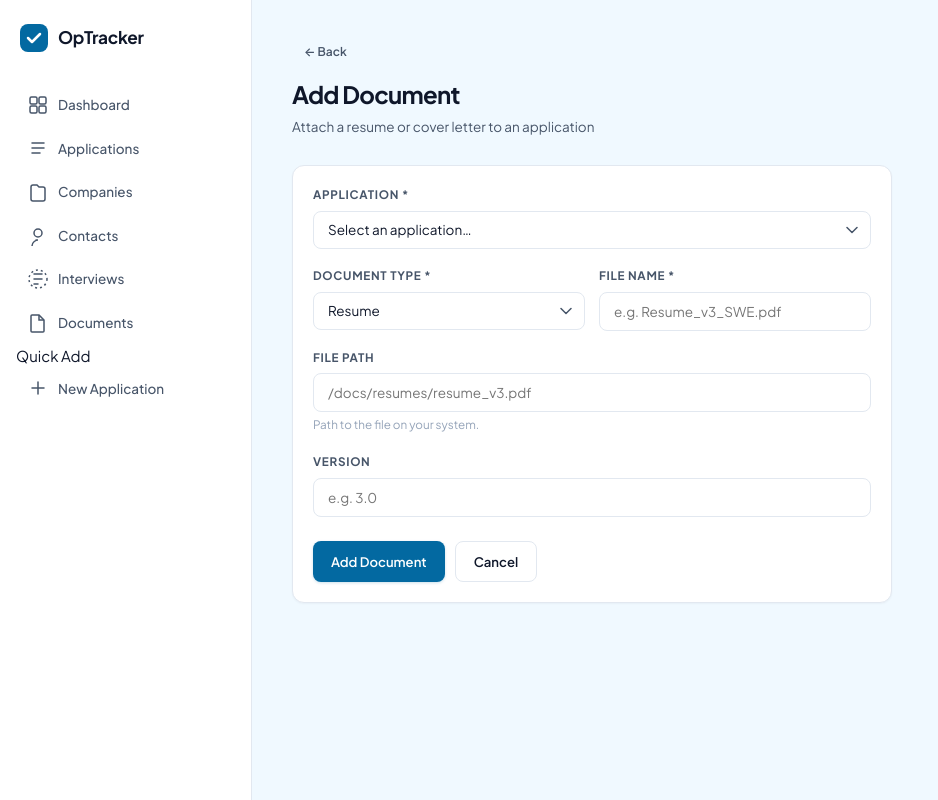
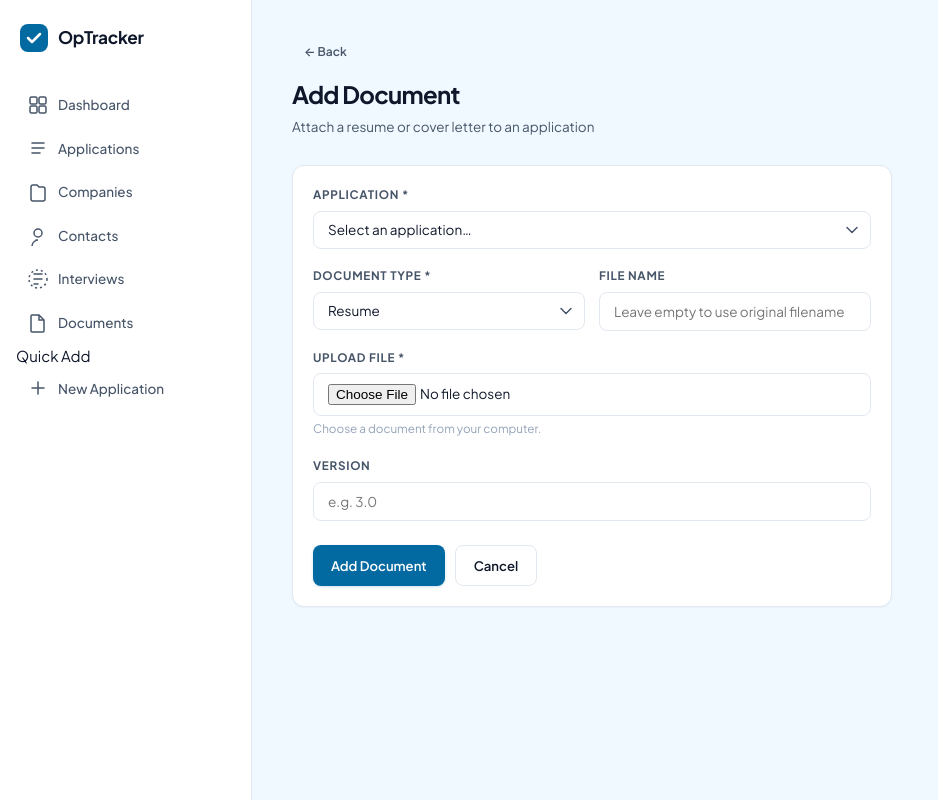
Before and after one commit to laydab/OpTrackers, a Flask app: page /documents/new in a window 1280 px wide. Shown: the whole page, without its empty margins (0-938 px from the left). Run offline with Flask 3, Linux system fonts and the light colour scheme; a user stored in the database is signed in; data that the repository does not hold is empty; some libraries are stand-ins or nearby versions.

Commit message:
feat: add file upload support for resumes, cover letters, and documents with user-scoped database filtering

```diff
--- a/app.py
+++ b/app.py
@@ -9,6 +9,8 @@ import secrets
 from functools import wraps
 from datetime import date, time, timedelta
 from flask import Flask, render_template, request, redirect, url_for, flash, jsonify, session
+from werkzeug.utils import secure_filename
+
 
 # ---------------------------------------------------------------------------
 # App Configuration
@@ -529,8 +531,22 @@ def new_application():
 
         # Create resume document if provided
         resume_filename = request.form.get("resume_filename", "").strip()
-        if resume_filename:
+        path = ""
+        if 'resume_file' in request.files:
+            file = request.files['resume_file']
+            if file and file.filename:
+                orig_filename = secure_filename(file.filename)
+                upload_dir = os.path.join(app.root_path, 'static', 'uploads', 'docs')
+                os.makedirs(upload_dir, exist_ok=True)
+                file.save(os.path.join(upload_dir, orig_filename))
+                path = f"/static/uploads/docs/{orig_filename}"
+                if not resume_filename:
+                    resume_filename = orig_filename
+
+        if not path and resume_filename:
             path = f"/docs/resumes/{resume_filename}"
+
+        if resume_filename and path:
             res = query_db("INSERT INTO Document (FileName, FilePath, UploadDate, AppID) VALUES (%s, %s, %s, %s) RETURNING DocID",
                            (resume_filename, path, date.today(), new_app_id), commit=True)
             doc_id = res[0].get("docid") if res else 1
@@ -539,8 +555,22 @@ def new_application():
 
         # Create cover letter document if provided
         cl_filename = request.form.get("cl_filename", "").strip()
-        if cl_filename:
+        path = ""
+        if 'cl_file' in request.files:
+            file = request.files['cl_file']
+            if file and file.filename:
+                orig_filename = secure_filename(file.filename)
+                upload_dir = os.path.join(app.root_path, 'static', 'uploads', 'docs')
+                os.makedirs(upload_dir, exist_ok=True)
+                file.save(os.path.join(upload_dir, orig_filename))
+                path = f"/static/uploads/docs/{orig_filename}"
+                if not cl_filename:
+                    cl_filename = orig_filename
+
+        if not path and cl_filename:
             path = f"/docs/coverletters/{cl_filename}"
+
+        if cl_filename and path:
             res = query_db("INSERT INTO Document (FileName, FilePath, UploadDate, AppID) VALUES (%s, %s, %s, %s) RETURNING DocID",
                            (cl_filename, path, date.today(), new_app_id), commit=True)
             doc_id = res[0].get("docid") if res else 1
@@ -594,16 +624,17 @@ def interviews_page():
     # Fetch all interviews across all applications
     result = query_db("""
         SELECT i.*,
-            a.JobTitle as jobtitle, c.Name as company_name,
+            jp.JobTitle as jobtitle, c.Name as company_name,
             array_agg(p.ContactID) as participant_ids
         FROM Interview_Round i
         JOIN Application a ON i.AppID = a.AppID
         JOIN Job_Posting jp ON a.PostingID = jp.PostingID
         JOIN Company c ON jp.CompanyID = c.CompanyID
         LEFT JOIN Participated_In p ON i.RoundNumber = p.RoundNumber AND i.AppID = p.AppID
-        GROUP BY i.RoundNumber, i.AppID, a.JobTitle, c.Name
+        WHERE a.UserID = %s
+        GROUP BY i.RoundNumber, i.AppID, jp.JobTitle, c.Name
         ORDER BY i.Date DESC NULLS LAST, i.Time DESC NULLS LAST
-    """)
+    """, (session.get("user_id"),))
     interviews = result or []
     return render_template("interviews_list.html", interviews=interviews)
 
@@ -611,7 +642,7 @@ def interviews_page():
 @login_required
 def documents_page():
     result = query_db("""
-        SELECT d.*, a.JobTitle as jobtitle, c.Name as company_name,
+        SELECT d.*, jp.JobTitle as jobtitle, c.Name as company_name,
                r.Version as resume_version, cl.TailoredCompanyName as cl_tailored
         FROM Document d
         JOIN Application a ON d.AppID = a.AppID
@@ -619,8 +650,9 @@ def documents_page():
         JOIN Company c ON jp.CompanyID = c.CompanyID
         LEFT JOIN Resume r ON d.DocID = r.DocID
         LEFT JOIN Cover_Letter cl ON d.DocID = cl.DocID
+        WHERE a.UserID = %s
         ORDER BY d.UploadDate DESC
-    """)
+    """, (session.get("user_id"),))
     documents = result or []
 
     return render_template("documents_list.html", documents=documents)
@@ -869,10 +901,28 @@ def new_document():
     if request.method == "POST":
         app_id = int(request.form["app_id"])
         doc_type = request.form.get("doc_type", "Resume")
+        filename_input = request.form.get("filename", "").strip()
+        db_filepath = ""
+
+        if 'document_file' in request.files:
+            file = request.files['document_file']
+            if file and file.filename:
+                orig_filename = secure_filename(file.filename)
+                upload_dir = os.path.join(app.root_path, 'static', 'uploads', 'docs')
+                os.makedirs(upload_dir, exist_ok=True)
+                file_dest = os.path.join(upload_dir, orig_filename)
+                file.save(file_dest)
+                db_filepath = f"/static/uploads/docs/{orig_filename}"
+                if not filename_input:
+                    filename_input = orig_filename
+
+        if not db_filepath:
+            db_filepath = request.form.get("filepath", "")
+
         res = query_db(
             """INSERT INTO Document (FileName, FilePath, UploadDate, AppID)
                VALUES (%s, %s, %s, %s) RETURNING DocID""",
-            (request.form["filename"], request.form.get("filepath", ""),
+            (filename_input, db_filepath,
              date.today().isoformat(), app_id), commit=True,
         )
         doc_id = res[0].get("docid") if res else 1
--- a/templates/form_document.html
+++ b/templates/form_document.html
@@ -11,7 +11,7 @@
 </div>
 
 <div class="card form-card">
-    <form method="POST" action="{{ url_for('new_document') }}" id="newDocForm">
+    <form method="POST" action="{{ url_for('new_document') }}" id="newDocForm" enctype="multipart/form-data">
         <div class="form-group">
             <label class="form-label" for="app_id">Application *</label>
             <select name="app_id" id="app_id" class="form-select" required>
@@ -30,14 +30,14 @@
                 </select>
             </div>
             <div class="form-group">
-                <label class="form-label" for="filename">File Name *</label>
-                <input type="text" name="filename" id="filename" class="form-input" required placeholder="e.g. Resume_v3_SWE.pdf">
+                <label class="form-label" for="filename">File Name</label>
+                <input type="text" name="filename" id="filename" class="form-input" placeholder="Leave empty to use original filename">
             </div>
         </div>
         <div class="form-group">
-            <label class="form-label" for="filepath">File Path</label>
-            <input type="text" name="filepath" id="filepath" class="form-input" placeholder="/docs/resumes/resume_v3.pdf">
-            <div class="form-hint">Path to the file on your system.</div>
+            <label class="form-label" for="document_file">Upload File *</label>
+            <input type="file" name="document_file" id="document_file" class="form-input" required>
+            <div class="form-hint">Choose a document from your computer.</div>
         </div>
         <div class="form-group" id="versionGroup">
             <label class="form-label" for="version">Version</label>
```
Also changed, not shown: templates/form_application.html (+11 -3 lines), 1 other file.
